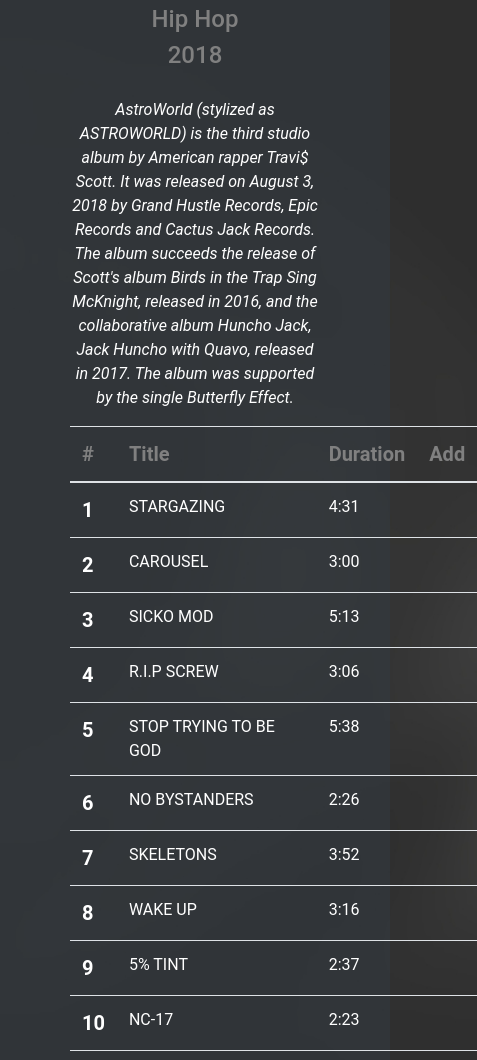
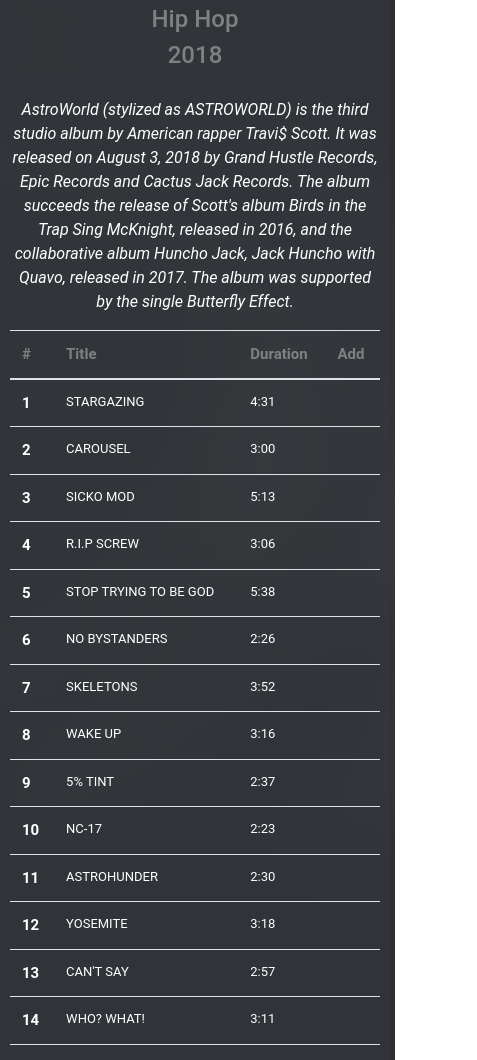
Before and after one commit to DreissenZulu/Project-2, a plain HTML site: page album.html in a window 390 px wide. Shown: the part 592-1652 px from the top of the page, 477 px wide, since content can reach past the window. Drawn offline with nearby package versions, Linux system fonts and the light colour scheme.

Commit message:
playlist/album responsive table

```diff
--- a/assets/css/album.css
+++ b/assets/css/album.css
@@ -176,4 +176,20 @@
     font-size: 15.5px;
 }
 
+.container {
+    padding: 70px 10px;
 }
+
+.details {
+    font-size: 15px;
+}
+
+tbody {
+    font-size: 13px;
+}
+
+tbody th {
+    font-size: 15px;
+}
+
+}
--- a/assets/css/nav.css
+++ b/assets/css/nav.css
@@ -13,3 +13,7 @@
 .nav-item {
     padding: 10px;
 }
+
+nav a, nav ul {
+    margin: 0 auto
+}
```
